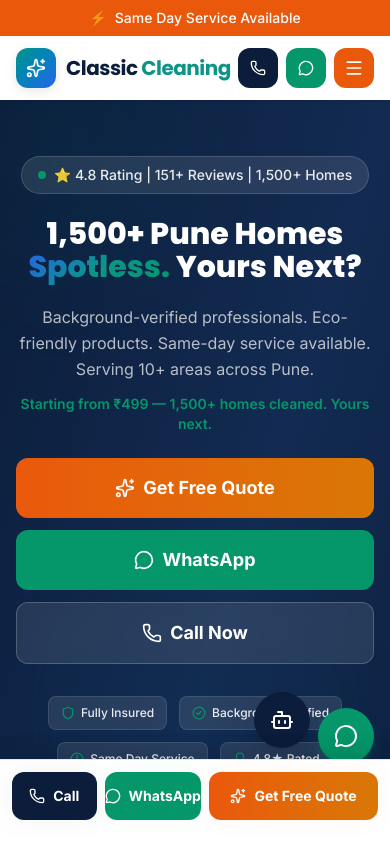
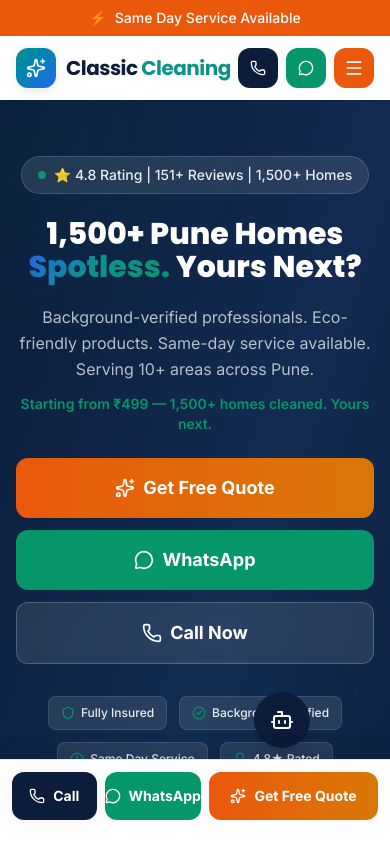
Before and after one commit to SwamiChaudhari/classic-cleaning, a Next.js app: page / in a window 390 px wide. Shown: the top 842 px of the page. Built offline with nearby package versions, Linux system fonts and the light colour scheme.

Commit message:
fix: hide duplicate buttons on mobile — WhatsApp floating + Admin button
- WhatsApp floating button: hidden on mobile (lg:flex), StickyBottomBar provides WhatsApp for mobile
- Admin button: hidden on mobile (lg:flex), only shown on desktop
- No more overlapping buttons on mobile view

```diff
--- a/src/components/AdminButton.tsx
+++ b/src/components/AdminButton.tsx
@@ -12,7 +12,7 @@
       href="/login"
       onMouseEnter={() => setIsHovered(true)}
       onMouseLeave={() => setIsHovered(false)}
-      className="fixed bottom-6 right-6 z-40 flex items-center gap-2 px-4 py-2.5 bg-[#0B1D3A] text-white text-xs font-semibold rounded-full shadow-lg hover:bg-[#0D9488] transition-all duration-300 hover:shadow-xl hover:scale-105"
+      className="fixed bottom-6 right-6 z-40 hidden lg:flex items-center gap-2 px-4 py-2.5 bg-[#0B1D3A] text-white text-xs font-semibold rounded-full shadow-lg hover:bg-[#0D9488] transition-all duration-300 hover:shadow-xl hover:scale-105"
       title="Admin Dashboard"
     >
       <Shield className="w-3.5 h-3.5" />
--- a/src/components/WhatsAppWidget.tsx
+++ b/src/components/WhatsAppWidget.tsx
@@ -52,10 +52,10 @@
 
   return (
     <>
-      {/* Floating WhatsApp Button */}
+      {/* Floating WhatsApp Button — hidden on mobile, shown on desktop only */}
       <button
         onClick={() => setIsOpen(true)}
-        className="fixed bottom-20 right-4 z-40 lg:bottom-8 lg:right-8 w-14 h-14 bg-emerald rounded-full shadow-lg shadow-emerald/30 flex items-center justify-center text-white hover:bg-emerald-600 focus-visible:outline-2 focus-visible:outline-offset-2 focus-visible:outline-emerald-600 transition-colors group"
+        className="fixed bottom-8 right-8 z-40 hidden lg:flex w-14 h-14 bg-emerald rounded-full shadow-lg shadow-emerald/30 items-center justify-center text-white hover:bg-emerald-600 focus-visible:outline-2 focus-visible:outline-offset-2 focus-visible:outline-emerald-600 transition-colors group"
         aria-label="Get a quote via WhatsApp"
       >
         <MessageCircle className="w-6 h-6" />
```
